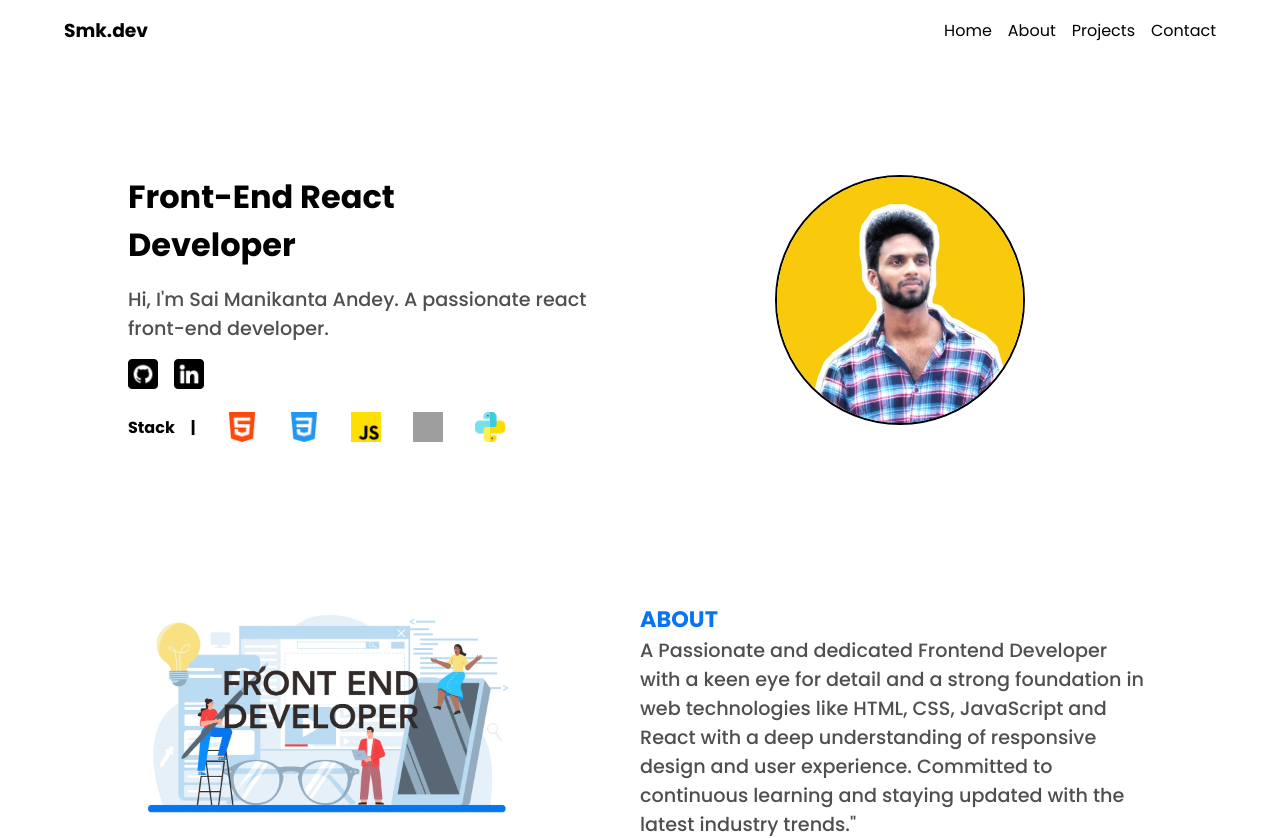
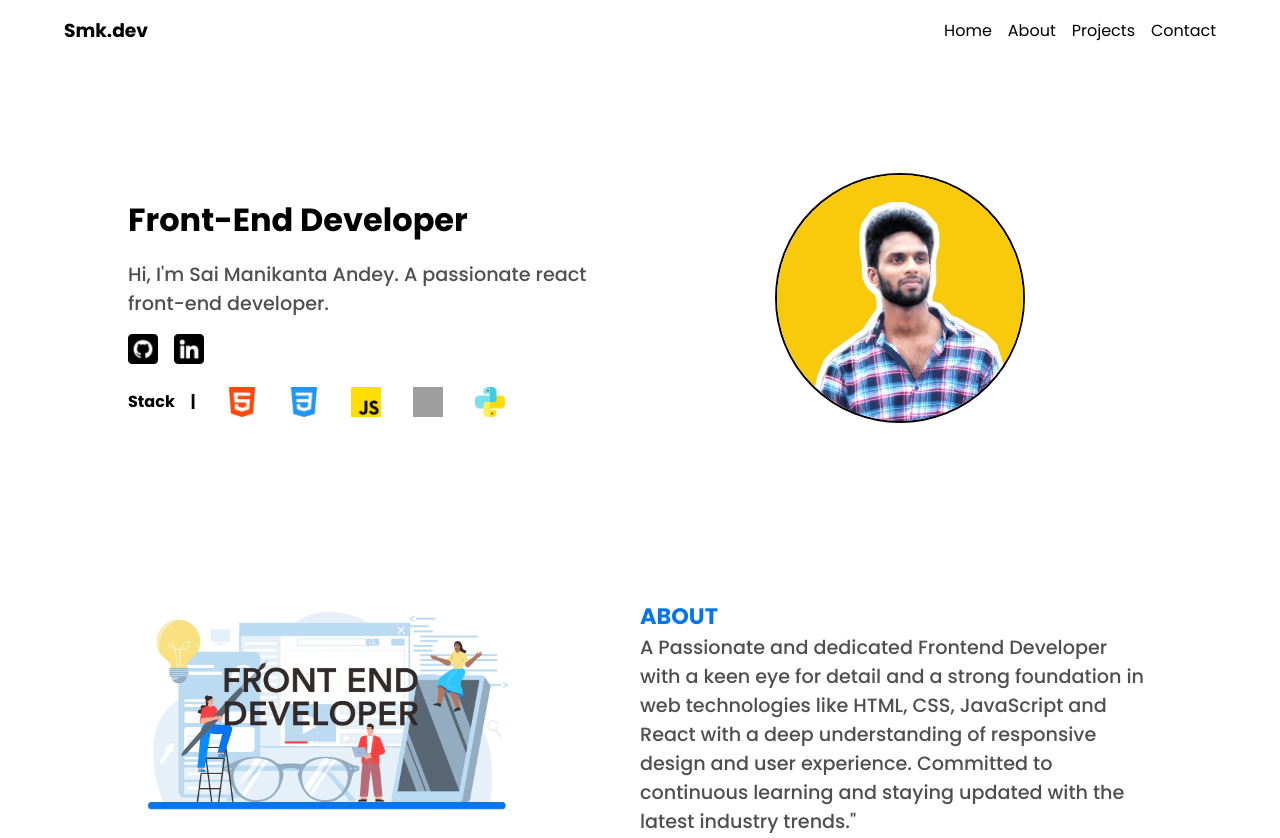
Before and after one commit to Sai-Manikanta-Andey/portfolio, a React (Vite) app: page / in a window 1280 px wide. Shown: the top 838 px of the page. Built offline with nearby package versions, Linux system fonts and the light colour scheme; grey boxes are pictures that could not be loaded.

Commit message:
title of hero changed

```diff
--- a/src/components/Hero/Hero.jsx
+++ b/src/components/Hero/Hero.jsx
@@ -1,16 +1,18 @@
 import React from "react";
 import "./Hero.css";
+
 
 const Hero = () => {
   return (
     <section className="hero-wrapper " id="Home">
+
       <div className="profile-container innerWidth">
         <div className="paddings innerWidth profile-innerContainer ">
           {/* hero left side */}
           <div className="hero-left innerWidth">
             <div className="hero-title primaryText">
               <h1>
-                Front-End React <br /> Developer
+                Front-End Developer
               </h1>
             </div>
             <div className="hero-intro ">
```
